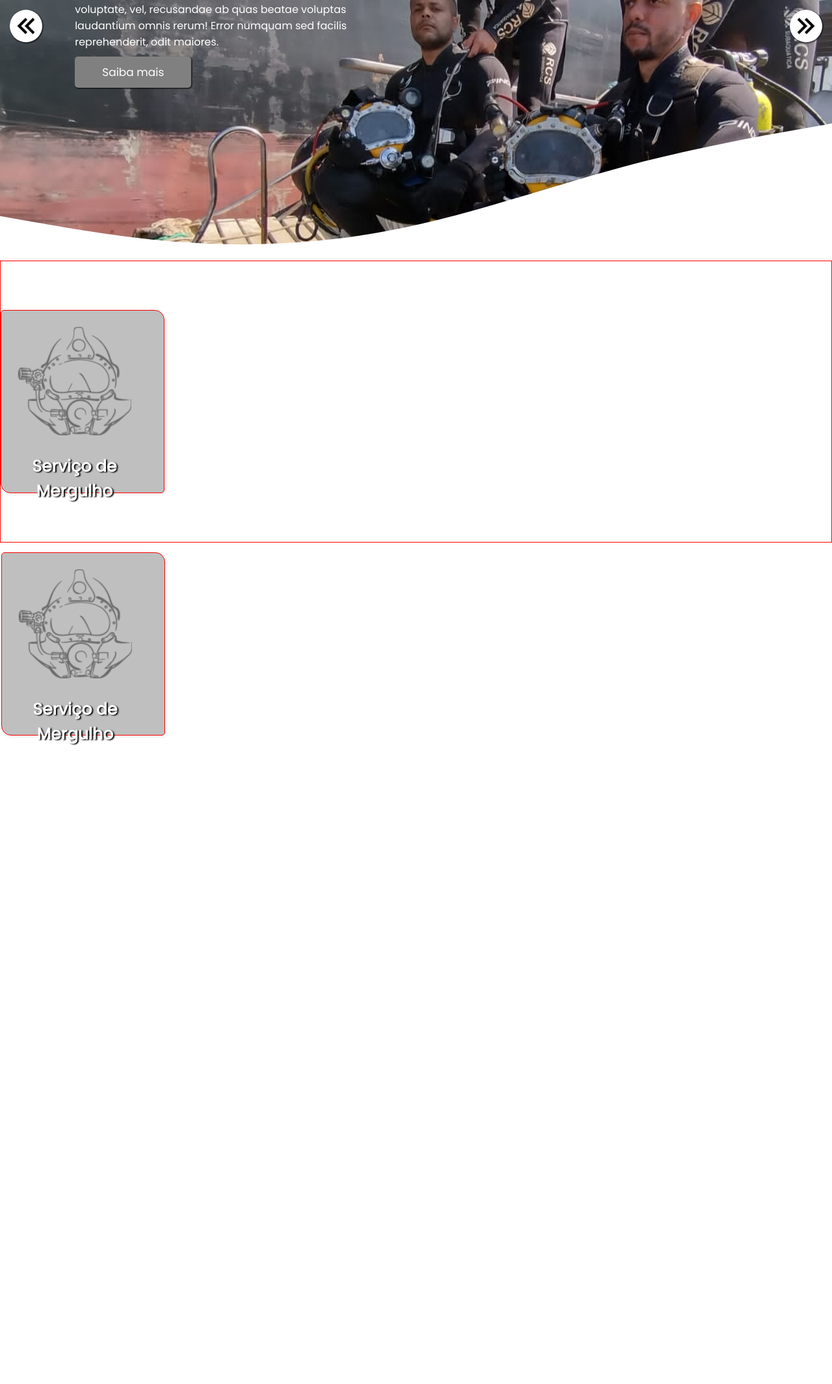
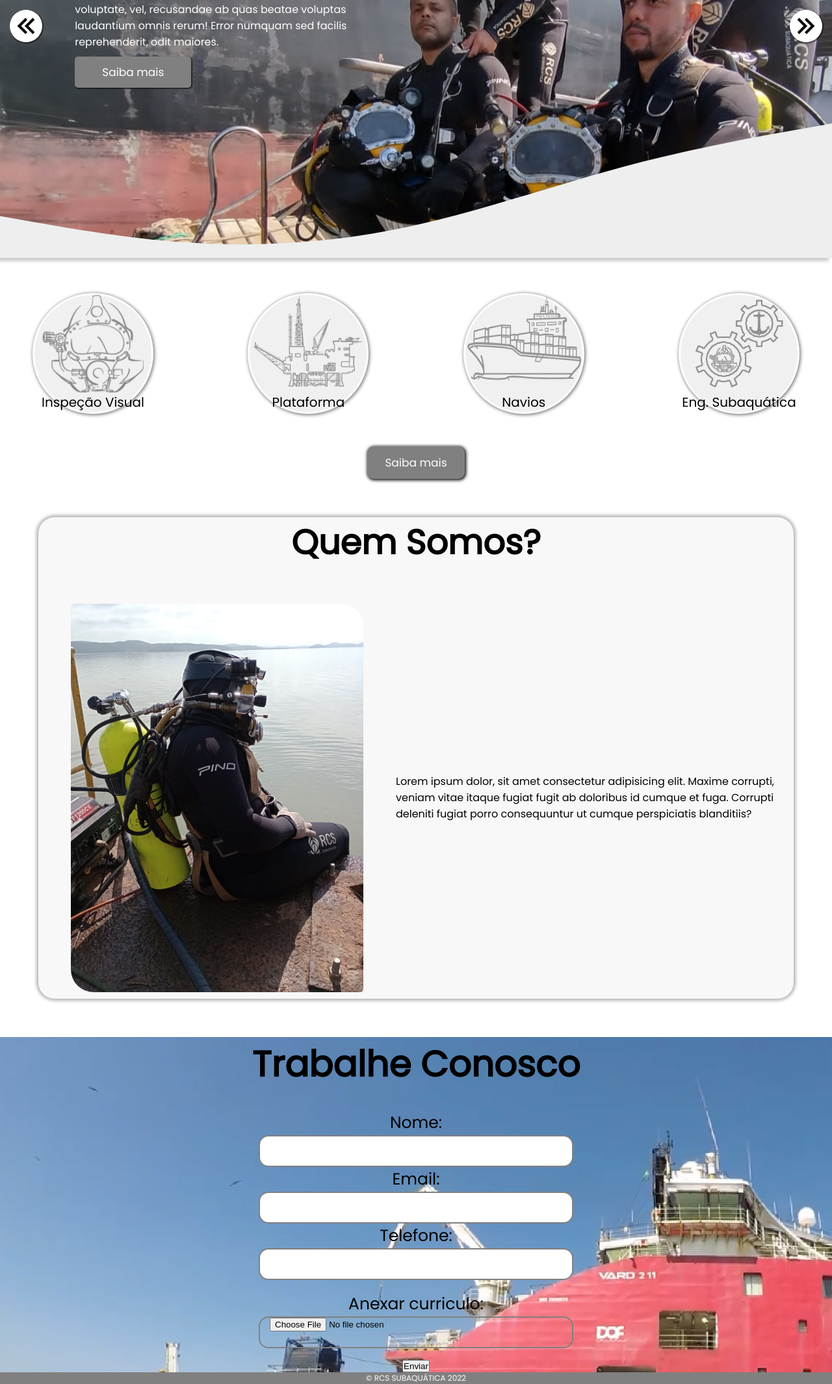
Before and after one commit to FelipeAngeloDias/site-rcs, a PHP site: page / in a window 1280 px wide. Shown: the part 401-2531 px from the top of the page at 65% size. Before the commit the page ends 1548 px from the top, so only its background shows below. Run offline with PHP 8.4, Linux system fonts and the light colour scheme.

Commit message:
atualização do site rcs 03.08

```diff
--- a/index.html
+++ b/index.html
@@ -84,29 +84,56 @@
     <main>
         <section>
             <div class="servicos">
-                <div class="quadro-one">
-                    <div class="logoserv">
+                    <div class="servmerg">
                         <img src="img/kmb.png" alt="">
-                        <h4>Serviço de Mergulho</h4>
+                        <h4>Inspeção Visual</h4>
                     </div>
-
-                    <div class="quadro-one">
-                        <div class="logoserv">
-                            <img src="img/kmb.png" alt="">
-                            <h4>Serviço de Mergulho</h4>
-                        </div>
-
-                </div>
-
-
+                    <div class="servplat">
+                        <img src="img/plat.png" alt="">
+                        <h4>Plataforma</h4>
+                    </div>
+                    <div class="servnav">
+                        <img src="img/nav.png" alt="">
+                        <h4>Navios</h4>
+                    </div>
+                    <div class="serveng">
+                        <img src="img/eng.png" alt="">
+                        <h4>Eng. Subaquática</h4>
+                    </div>
+                    </div>
+                    <div class="servbtn">
+                       <button><a href="#index.html">Saiba mais</a></button>
+                    </div>
+        </section>
+        <section id="quemsomos">
+            <div class="hist">
+                <h3>Quem Somos?</h3>
+            </div>
+            <div class="somos">
+                <img src="img/somos.jpeg" alt="">
+                <p>Lorem ipsum dolor, sit amet consectetur adipisicing elit. Maxime corrupti, veniam vitae itaque fugiat fugit ab doloribus id cumque et fuga. Corrupti deleniti fugiat porro consequuntur ut cumque perspiciatis blanditiis?</p>
             </div>
         </section>
-
+        <section class="trabalheconosco">
+            <h1>Trabalhe Conosco</h1>
+            <div class="tab">
+                <form action="" method="post">
+                    <label for="">Nome:</label> <br>
+                    <input type="text"> <br>
+                    <label for="">Email:</label><br>
+                    <input type="text"><br>
+                    <label for="">Telefone:</label><br>
+                    <input type="text"><br><br>
+                    <label for="">Anexar curriculo:</label><br>
+                    <input type="file" name="" id=""> <br> <br>
+                    <button type="submit">Enviar</button>
+                </form>
+            </div>
+        </section>
     </main>
-
         <!--Inicio do rodapé do site-->
     <footer>
-
+        <p>&copy RCS SUBAQUÁTICA 2022</p>
     </footer>
     <script src="interação/script.js"></script>
 </body>
--- a/style.css
+++ b/style.css
@@ -2,6 +2,7 @@
 *{
     margin: 0;
     padding: 0;
+    text-decoration: none;
 }
 /*DIV Editor do cabeçalho*/
 .cab{
@@ -182,41 +183,142 @@
     width: calc(100% + 1.3px);
     margin-top: -219px;
     position: relative;
-    fill: #ffffff;
+    fill: #eeeeee;
+    box-shadow: 5px 5px 5px 0 hsla(0, 0%, 0%, 0.199);
 }
 .servicos{
     display: flex;
-    border: 1px solid red;
+    align-items:center;
+    justify-content: space-between;
+    margin: 50px;
 }
-.servicos .quadro-one{
-    width: 250px;
-    height: 280px;
-    border-radius: 5px 15px 5px 15px;
-    background-color: rgba(128, 128, 128, 0.5);
-    margin-top: 75px;
-    margin-bottom: 75px;
-    box-shadow: 2px 2px 2px 2px rgba(0, 0, 0, 0.035);
-    border: 1px solid red;
+.servicos .servmerg, .servplat, .servnav, .serveng{
+    background-color: rgb(240, 240, 240);
+    border: 3px solid rgb(255, 255, 255);
+    box-shadow: 1px 1px 5px 1px hsla(0, 0%, 0%, 0.5);
+    width: 180px;
+    height: 180px;
+    border-radius: 100%;
+    display: flex;
+    align-items: center;
+    justify-content: center;
+    flex-wrap: wrap;
 }
-.servicos .quadro-one .logoserv{
-    margin:auto;
-    margin-top: 10%;
-    background-color: transparent;
+.servicos .servmerg img{
+    width: auto;
+    height: 150px;
 }
-.servicos .quadro-one .logoserv img{
-    width: 70%;
-    height: auto;
-    margin-left: 25px;
+.servicos .servplat img{
+    width: auto;
+    height: 150px;
+}
+.servicos .servnav img{
+    width: 180px;
+    height: 150px;
+}
+.servicos .serveng img{
+    width: auto;
+    height: 150px;
+}
+.servicos .servmerg h4{
+    font-size: 20px;
+    font-family: 'Poppins', sans-serif;
+    font-weight: 200;
     text-align: center;
 }
-.servicos .quadro-one .logoserv h4{
-    width: 70%;
-    margin-top: 10%;
-    height: auto;
-    margin-left: 25px;
+.servicos .servplat h4{
+    font-size: 20px;
+    font-family: 'Poppins', sans-serif;
+    font-weight: 200;
+    text-align: center;
+}
+.servicos .servnav h4{
+    font-size: 20px;
+    font-family: 'Poppins', sans-serif;
+    font-weight: 200;
+    text-align: center;
+}
+.servicos .serveng h4{
+    font-size: 20px;
+    font-family: 'Poppins', sans-serif;
+    font-weight: 200;
+    text-align: center;
+}
+.servbtn button{
+    width: 150px;
+    height: 50px;
+    font-size: 17px;
+    font-weight: 100;
+    color: #ffffff;
+    font-family: 'Poppins', sans-serif;
+    border-radius: 10px;
+    border: none;
+    background-color: gray;
+    display: block;
+    margin-left: auto;
+    margin-right: auto;
+    box-shadow: 1px 1px 5px 1px hsl(0, 0%, 0%);
+}
+.servbtn a{
+    color: #ffffff;
+}
+.servbtn button:hover{
+    background-color: rgba(128, 128, 128, 0.825);
+    cursor: pointer;
+}
+#quemsomos{
+    background-color: rgb(248, 248, 248);
+    box-shadow: 0px 0px 5px 3px rgba(0, 0, 0, 0.3);
+    margin: 59px;
+    border-radius: 25px;
+}
+.hist{
     text-align: center;
     font-family: 'Poppins', sans-serif;
+    font-size: 45px;
+    margin-bottom: 45px;
+}
+.somos{
+    display: flex;
+    align-items: center;
+}
+.somos img{
+    width: 450px;
+    text-align:justify;
+    border-radius: 5px 35px;
+    margin: 10px 50px;
+}
+.somos p{
+    font-family: 'Poppins', sans-serif;
+
+}
+.trabalheconosco{
+   background-image: url(img/Embarcação.jpg);
+
+   height: auto;
+   text-align: center;
+}
+.trabalheconosco h1{
+    font-family: 'Poppins', sans-serif;
+    font-size: 55px;
+    margin: 30px;
+ }
+.trabalheconosco .tab input{
+    border: 2px solid gray;
+    width: 450px;
+    height: 45px;
+    border-radius: 15px;
+    padding: 0px 15px;
+ }
+ .trabalheconosco .tab label{
     font-size: 25px;
+    font-family: 'Poppins', sans-serif;
+ }
+
+footer{
+    background-color: gray;
+    text-align: center;
     color: #ffffff;
-    text-shadow: 2px 1px 2px black;
+    font-size: 12px;
+    font-family: 'Poppins', sans-serif;
 }
```
Also changed, not shown: img/eng.png (added), img/nav.png (added), img/plat.png, img/somos.jpeg (added).
